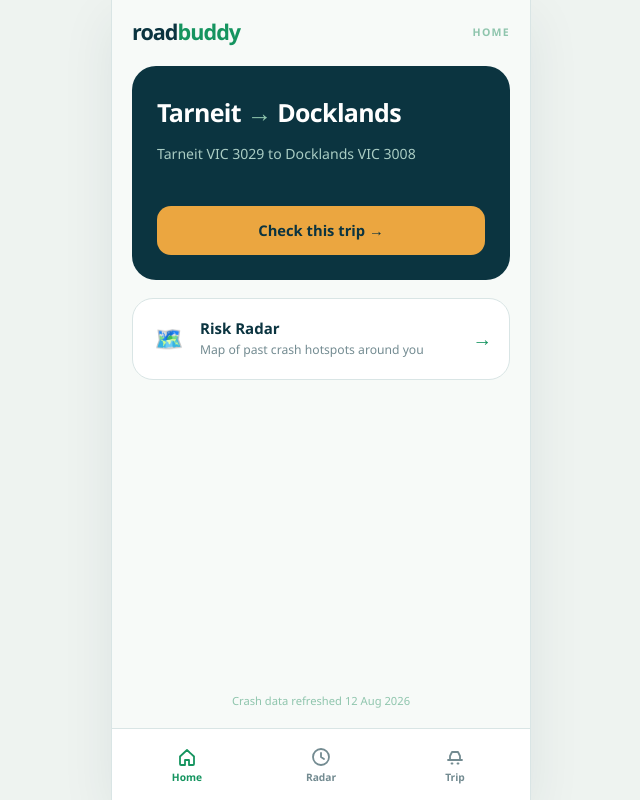
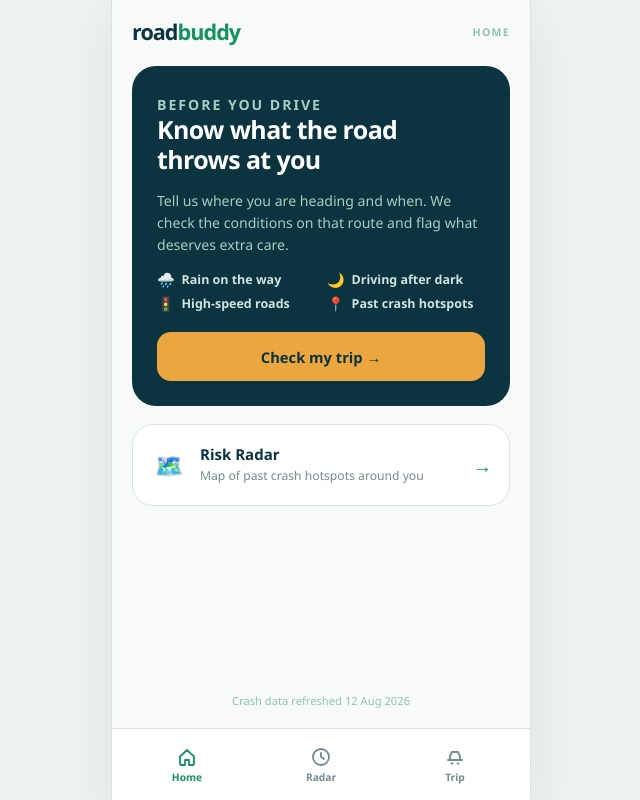
Before and after one commit to szzy-9/RoadBuddy, a React (Vite) app in the folder frontend/: page / in a window 1280 px wide. Shown: the whole page, without its empty margins (319-959 px from the left). Built offline with nearby package versions, Linux system fonts and the light colour scheme; no server answers.

Commit message:
changes to homepage

```diff
--- a/frontend/src/pages/HomePage.tsx
+++ b/frontend/src/pages/HomePage.tsx
@@ -1,7 +1,5 @@
 import { useState } from 'react'
-import { Link, useNavigate } from 'react-router-dom'
-import { checkTrip } from '../api/client'
-import { saveTripResult } from '../state/tripResult'
+import { Link } from 'react-router-dom'
 
 type HomeState = 'first-open' | 'returning'
 
@@ -29,50 +27,18 @@
 // }
 
 /**
- * Sample Victorian trips offered on the home card.
+ * What a trip check looks at, shown on the home card so the app explains
+ * itself before asking for an address.
  *
- * Each entry is a real suburb-and-postcode pair the geocoder resolves, so the
- * demo trip runs through the same check as a hand-typed one.
+ * Each entry names a real risk factor the backend returns, so the promise here
+ * matches what the result screen actually shows.
  */
-const SAMPLE_TRIPS: Array<{ origin: string; destination: string }> = [
-  { origin: 'Tarneit VIC 3029', destination: 'Docklands VIC 3008' },
-  { origin: 'Frankston VIC 3199', destination: 'Clayton VIC 3168' },
-  { origin: 'Werribee VIC 3030', destination: 'Carlton VIC 3053' },
-  { origin: 'Dandenong VIC 3175', destination: 'Southbank VIC 3006' },
-  { origin: 'Geelong VIC 3220', destination: 'Footscray VIC 3011' },
-  { origin: 'Craigieburn VIC 3064', destination: 'Richmond VIC 3121' },
-  { origin: 'Ballarat VIC 3350', destination: 'Sunshine VIC 3020' },
-  { origin: 'Pakenham VIC 3810', destination: 'Box Hill VIC 3128' },
+const CHECK_HIGHLIGHTS: Array<{ icon: string; label: string }> = [
+  { icon: '\u{1F327}\uFE0F', label: 'Rain on the way' },
+  { icon: '\u{1F319}', label: 'Driving after dark' },
+  { icon: '\u{1F6A6}', label: 'High-speed roads' },
+  { icon: '\u{1F4CD}', label: 'Past crash hotspots' },
 ]
-
-/** @returns A sample trip chosen at random for this page view. */
-function pickSampleTrip() {
-  return SAMPLE_TRIPS[Math.floor(Math.random() * SAMPLE_TRIPS.length)]
-}
-
-/** @param value - A "Suburb VIC 1234" sample address. @returns The suburb alone. */
-function suburbOf(value: string): string {
-  return value.replace(/\s+VIC\s+\d{4}$/, '')
-}
-
-/**
- * Build the departure timestamp the sample check uses: the current time,
- * matching the default the trip form offers.
- *
- * @returns An ISO 8601 timestamp with the local UTC offset.
- */
-function sampleDepartureTime(): string {
-  const date = new Date(Date.now())
-  const offsetMinutes = -date.getTimezoneOffset()
-  const sign = offsetMinutes >= 0 ? '+' : '-'
-  const absolute = Math.abs(offsetMinutes)
-  const hours = String(Math.floor(absolute / 60)).padStart(2, '0')
-  const minutes = String(absolute % 60).padStart(2, '0')
-  const local = new Date(date.getTime() + offsetMinutes * 60_000)
-    .toISOString()
-    .slice(0, 19)
-  return `${local}${sign}${hours}:${minutes}`
-}
 
 function HomeListCard({
   icon,
@@ -112,35 +78,7 @@
 }
 
 export default function HomePage() {
-  const navigate = useNavigate()
   const [homeState, setHomeState] = useState<HomeState>(getInitialHomeState)
-  // Fixed for the life of this page view, so the label and the check that runs
-  // on tap always describe the same trip.
-  const [sampleTrip] = useState(pickSampleTrip)
-  const [isCheckingSample, setIsCheckingSample] = useState(false)
-  const [sampleError, setSampleError] = useState<string | null>(null)
-
-  async function checkSampleTrip() {
-    if (isCheckingSample) return
-    setSampleError(null)
-    setIsCheckingSample(true)
-    try {
-      const response = await checkTrip({
-        origin: sampleTrip.origin,
-        destination: sampleTrip.destination,
-        departure_time: sampleDepartureTime(),
-      })
-      saveTripResult(response)
-      navigate('/trip/result')
-    } catch (requestError) {
-      setSampleError(
-        requestError instanceof Error
-          ? requestError.message
-          : 'Something went wrong. Please try again.',
-      )
-      setIsCheckingSample(false)
-    }
-  }
 
   function showReturningState() {
     try {
@@ -183,24 +121,23 @@
       ) : (
         <div className="home-state home-state-returning">
           <article className="home-primary-card home-returning-card">
-            <h1>
-              {suburbOf(sampleTrip.origin)} <span aria-hidden="true">→</span>{' '}
-              {suburbOf(sampleTrip.destination)}
-            </h1>
-            <p className="home-sample-route">
-              {sampleTrip.origin} to {sampleTrip.destination}
+            <p className="home-eyebrow">BEFORE YOU DRIVE</p>
+            <h1>Know what the road throws at you</h1>
+            <p className="home-primary-blurb">
+              Tell us where you are heading and when. We check the conditions on
+              that route and flag what deserves extra care.
             </p>
-            {sampleError ? (
-              <p className="home-sample-error" role="alert">{sampleError}</p>
-            ) : null}
-            <button
-              className="home-primary-cta"
-              type="button"
-              onClick={checkSampleTrip}
-              disabled={isCheckingSample}
-            >
-              {isCheckingSample ? 'Checking this trip…' : 'Check this trip →'}
-            </button>
+            <ul className="home-highlights">
+              {CHECK_HIGHLIGHTS.map((highlight) => (
+                <li key={highlight.label}>
+                  <span aria-hidden="true">{highlight.icon}</span>
+                  {highlight.label}
+                </li>
+              ))}
+            </ul>
+            <Link className="home-primary-cta" to="/trip">
+              Check my trip →
+            </Link>
           </article>
 
           <div className="home-card-stack">
--- a/frontend/src/pages/RadarPage.tsx
+++ b/frontend/src/pages/RadarPage.tsx
@@ -392,7 +392,7 @@
           value={roadQuery}
           onChange={handleQueryChange}
           onSelect={selectRoadLocation}
-          placeholder="Search a road"
+          placeholder="Search a suburb, road or postcode"
           initialValueIsSelected={focus !== null}
         />
       </div>
--- a/frontend/src/styles.css
+++ b/frontend/src/styles.css
@@ -231,20 +231,47 @@
 }
 
 .home-first-card { min-height: 278px; background: var(--home-dark-teal); }
-.home-returning-card { min-height: 214px; padding-top: 32px; background: var(--home-navy); }
+.home-returning-card { padding-top: 28px; background: var(--home-navy); }
 
-.home-sample-route {
+.home-eyebrow {
+  margin: 0 0 10px;
+  color: var(--home-light-green);
+  font-size: .64rem;
+  font-weight: 750;
+  letter-spacing: .14em;
+}
+
+.home-primary-blurb {
   margin: 0;
   color: #a9ccc3;
   font-size: .84rem;
   line-height: 1.5;
 }
 
-.home-sample-error {
-  margin: 12px 0 0;
-  color: #ffd9d2;
-  font-size: .82rem;
-  line-height: 1.45;
+.home-highlights {
+  display: grid;
+  margin: 16px 0 20px;
+  padding: 0;
+  gap: 8px 12px;
+  grid-template-columns: repeat(2, minmax(0, 1fr));
+  list-style: none;
+}
+
+.home-highlights li {
+  display: flex;
+  min-width: 0;
+  align-items: center;
+  gap: 7px;
+  color: #cfe3dd;
+  font-size: .78rem;
+  font-weight: 600;
+  line-height: 1.3;
+}
+
+.home-highlights li span {
+  flex: none;
+  font-size: .88rem;
+  line-height: 1;
 }
 
 .home-primary-icon { margin-bottom: 21px; font-size: 1.55rem; line-height: 1; }
@@ -1205,7 +1232,7 @@
   .top-bar { padding-top: 14px; padding-bottom: 13px; }
   .home-page { padding-bottom: 12px; }
   .home-first-card { min-height: 230px; }
-  .home-returning-card { min-height: 188px; padding-top: 24px; }
+  .home-returning-card { padding-top: 22px; }
   .home-separator { margin: 15px 0 12px; }
   .home-list-card { min-height: 70px; padding-top: 11px; padding-bottom: 11px; }
   .home-card-stack { gap: 9px; margin-top: 11px; }
```
